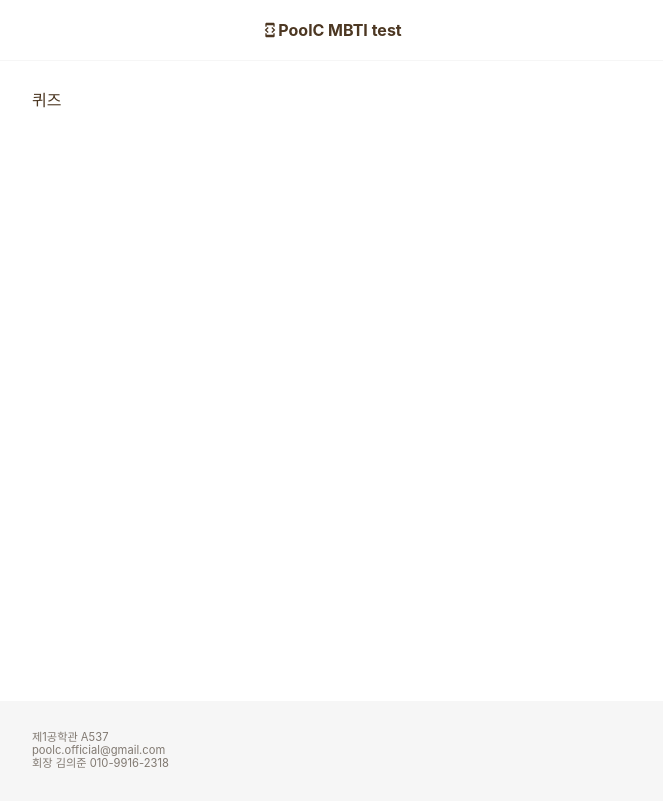
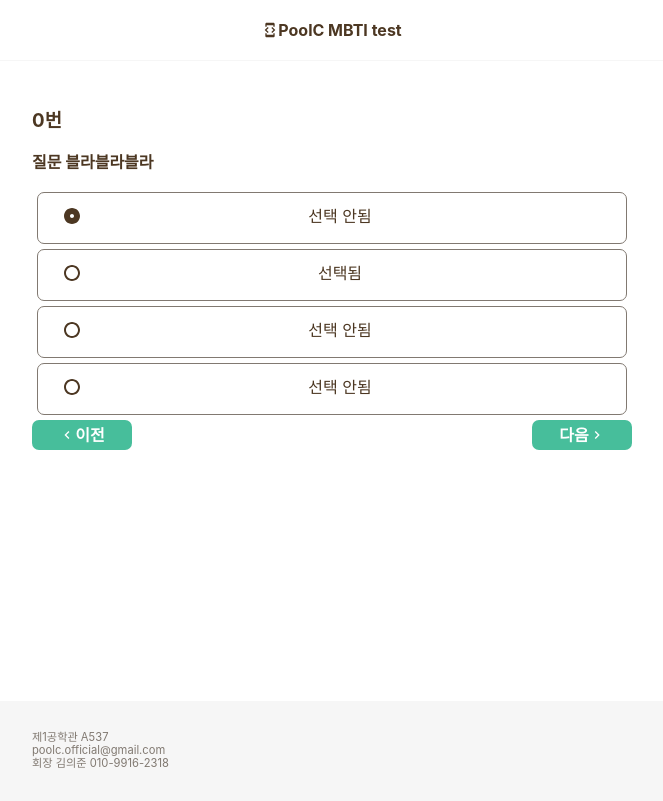
Before and after one commit to mumwa/poolc-frontend-mbti, a React (Create React App) app: page /quiz in a window 1280 px wide. Shown: the whole page, without its empty margins (308-971 px from the left). Built offline with nearby package versions, Linux system fonts and the light colour scheme.

Commit message:
FEAT : pages

```diff
--- a/src/App.scss
+++ b/src/App.scss
@@ -65,3 +65,80 @@ body {
   max-width: 600px;
   width: 100%;
 }
+
+.button {
+  height: 50px;
+  width: 80%;
+  max-width: 300px;
+  padding: 0 15px;
+
+  border: none;
+  border-radius: 7px;
+
+  background-color: $MAIN;
+  color: $WHITE;
+
+  font-weight: bold;
+  font-size: 1em;
+  text-decoration: none;
+
+  cursor: pointer;
+}
+.button:hover {
+  box-shadow: 0 2px 2px rgba(0, 0, 0, 0.2);
+}
+.button:active {
+  opacity: 0.6;
+}
+.kakao {
+  background-color: #fbe300;
+  color: #3b1e1e;
+}
+.pagination {
+  width: 100%;
+
+  display: flex;
+  justify-content: space-between;
+}
+
+.nextprev {
+  height: 30px;
+  width: 100px;
+
+  border: none;
+  border-radius: 7px;
+
+  background-color: $MAIN;
+  color: $WHITE;
+
+  font-weight: bold;
+  font-size: 1em;
+  text-decoration: none;
+
+  cursor: pointer;
+}
+.nextprev:hover {
+  box-shadow: 0 2px 2px rgba(0, 0, 0, 0.2);
+}
+.nextprev:active {
+  opacity: 0.6;
+}
+
+.select {
+  border-radius: 7px;
+  border: 1px solid $DARK;
+  height: 50px;
+  margin: 5px;
+}
+.select:hover {
+  box-shadow: 0 2px 2px rgba(0, 0, 0, 0.2);
+}
+.select:active {
+  background-color: $LIGHT;
+}
+.text {
+  width: 500px;
+  text-align: center;
+  font-size: 1em;
+  padding: 2px 10px 5px 10px;
+}
--- a/src/components/common/Button.js
+++ b/src/components/common/Button.js
@@ -1,6 +1,16 @@
 import React from "react";
+import { RiKakaoTalkFill } from "react-icons/ri";
 
-function Button() {
-  return <div>퀴즈</div>;
+function Button(props) {
+  return props.kakao ? (
+    <button className="kakao button rowCenter" onClick={props.onClick}>
+      <RiKakaoTalkFill />
+      {props.children}
+    </button>
+  ) : (
+    <button className="button rowCenter" onClick={props.onClick}>
+      {props.children}
+    </button>
+  );
 }
 export default Button;
--- a/src/components/common/Pagination.js
+++ b/src/components/common/Pagination.js
@@ -1,6 +1,31 @@
 import React from "react";
+import { MdOutlineNavigateNext, MdOutlineNavigateBefore } from "react-icons/md";
+import { useNavigate } from "react-router-dom";
 
-function Pagination() {
-  return <div>퀴즈</div>;
+function Pagination(props) {
+  const navigate = useNavigate();
+  const toMain = () => {
+    navigate("/");
+  };
+  const toResult = () => {
+    navigate("/result");
+  };
+  return (
+    <div className="pagination">
+      <button
+        className="nextprev rowCenter"
+        onClick={props.index === 0 ? toMain : props.prevIndex}
+      >
+        <MdOutlineNavigateBefore />
+        이전
+      </button>
+      <button
+        className="nextprev rowCenter"
+        onClick={props.index === 7 ? toResult : props.nextIndex}
+      >
+        다음 <MdOutlineNavigateNext />
+      </button>
+    </div>
+  );
 }
 export default Pagination;
--- a/src/components/common/Select.js
+++ b/src/components/common/Select.js
@@ -1,6 +1,12 @@
 import React from "react";
+import { ImRadioChecked2, ImRadioUnchecked } from "react-icons/im";
 
-function Select() {
-  return <div>퀴즈</div>;
+function Select(props) {
+  return (
+    <div onClick={props.onClick} className="select rowCenter">
+      <div>{props.selected ? <ImRadioChecked2 /> : <ImRadioUnchecked />}</div>
+      <div className="text">{props.children}</div>
+    </div>
+  );
 }
 export default Select;
--- a/src/components/pages/Main.js
+++ b/src/components/pages/Main.js
@@ -1,6 +1,17 @@
 import React from "react";
+import Button from "../common/Button";
+import { useNavigate } from "react-router-dom";
 
 function Main() {
-  return <div>메인</div>;
+  const navigate = useNavigate();
+  const goQuiz = () => {
+    navigate("/quiz");
+  };
+  return (
+    <div className="columnCenter">
+      <h1>PoolC 개발자 테스트</h1>
+      <Button onClick={goQuiz}>시작하기</Button>
+    </div>
+  );
 }
 export default Main;
--- a/src/components/pages/Quiz.js
+++ b/src/components/pages/Quiz.js
@@ -1,6 +1,68 @@
-import React from "react";
+import React, { useState } from "react";
+import Pagination from "../common/Pagination";
+import Select from "../common/Select";
 
 function Quiz() {
-  return <div>퀴즈</div>;
+  const [index, setIndex] = useState(0);
+  const nextIndex = () => {
+    setIndex(index + 1);
+  };
+  const prevIndex = () => {
+    setIndex(index - 1);
+  };
+
+  const [select, setSelect] = useState({
+    0: { 0: true },
+    1: { 0: true },
+    2: { 0: true },
+    3: { 0: true },
+    4: { 0: true },
+    5: { 0: true },
+    6: { 0: true },
+    7: { 0: true },
+  });
+  const update0 = () => {
+    setSelect(() => {
+      return { ...select, [index]: { 0: true } };
+    });
+  };
+  const update1 = () => {
+    setSelect(() => {
+      return { ...select, [index]: { 1: true } };
+    });
+  };
+  const update2 = () => {
+    setSelect(() => {
+      return { ...select, [index]: { 2: true } };
+    });
+  };
+  const update3 = () => {
+    setSelect(() => {
+      return { ...select, [index]: { 3: true } };
+    });
+  };
+  return (
+    <div>
+      <h3>{index}번</h3>
+      <h4>질문 블라블라블라</h4>
+      <Select selected={select[index][0]} onClick={update0}>
+        선택 안됨
+      </Select>
+      <Select selected={select[index][1]} onClick={update1}>
+        선택됨
+      </Select>
+      <Select selected={select[index][2]} onClick={update2}>
+        선택 안됨
+      </Select>
+      <Select selected={select[index][3]} onClick={update3}>
+        선택 안됨
+      </Select>
+      <Pagination
+        nextIndex={nextIndex}
+        prevIndex={prevIndex}
+        index={index}
+      ></Pagination>
+    </div>
+  );
 }
 export default Quiz;
--- a/src/components/pages/Result.js
+++ b/src/components/pages/Result.js
@@ -1,6 +1,25 @@
 import React from "react";
+import Button from "../common/Button";
+import { useNavigate } from "react-router-dom";
 
 function Result() {
-  return <div>완료</div>;
+  const navigate = useNavigate();
+  const goMain = () => {
+    navigate("/");
+  };
+  return (
+    <div className="columnCenter">
+      <h2>당신은 '귀염둥이 개발자'입니다</h2>
+      <Button
+        kakao
+        onClick={() => {
+          alert("바밤바");
+        }}
+      >
+        카카오톡으로 공유하기
+      </Button>
+      <Button onClick={goMain}>메인으로 돌아가기</Button>
+    </div>
+  );
 }
 export default Result;
```
